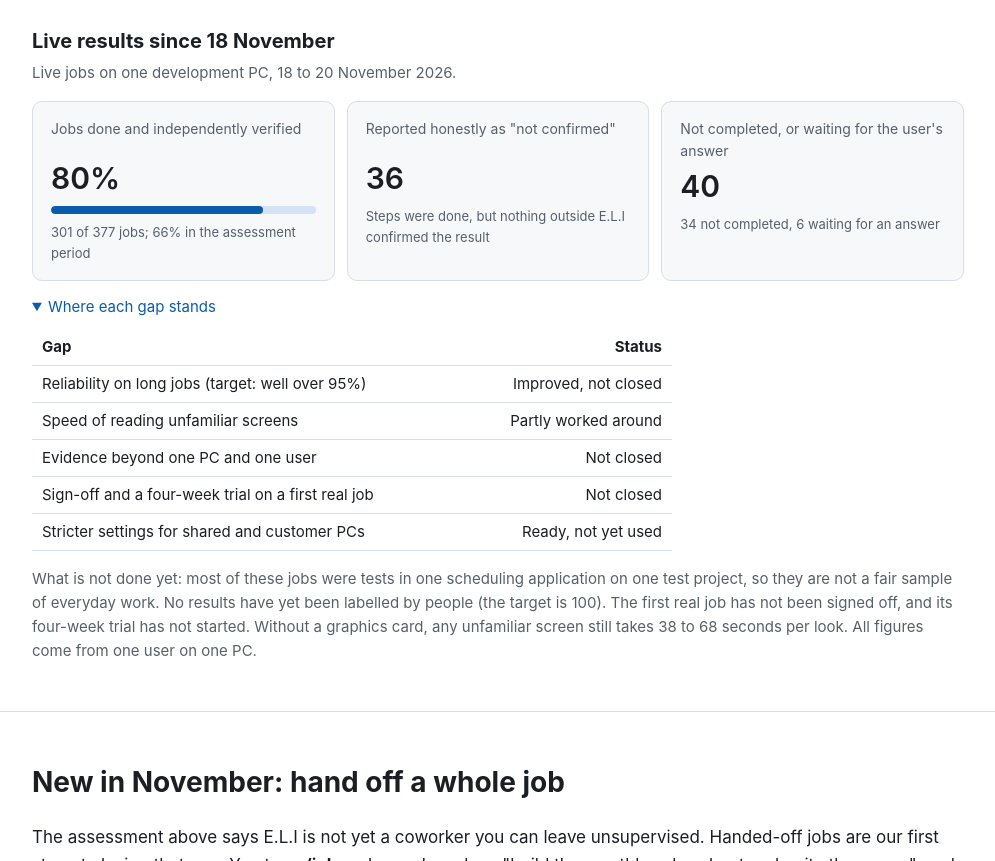
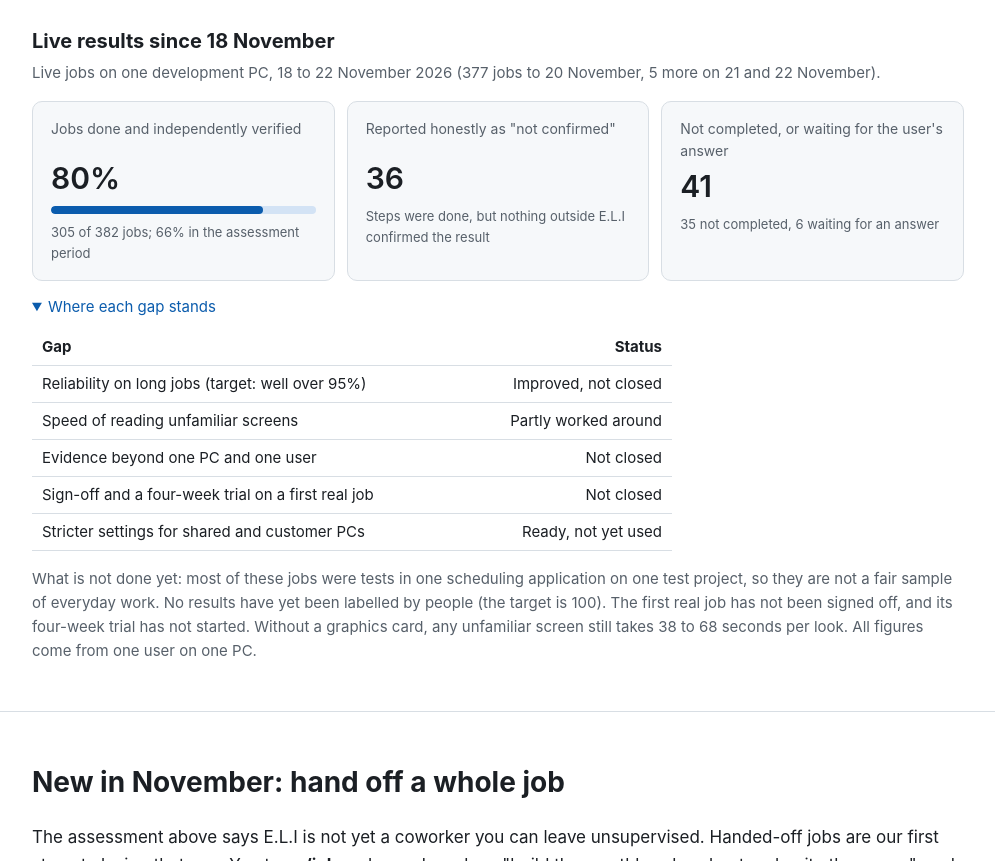
Before and after one commit to eli-labz/eli-labz.github.io, a plain HTML site: page index.html in a window 1280 px wide. Shown: the part 4788-5649 px from the top of the page, without its empty margins (142-1137 px from the left). Drawn offline with Linux system fonts and the light colour scheme.

Commit message:
Live results recounted to 22 November (305 of 382 verified)
Co-Authored-By: Claude Opus 5.5 <noreply@anthropic.com>

```diff
--- a/index.html
+++ b/index.html
@@ -369,14 +369,14 @@
       </div>
 
       <h3 class="bench-title">Live results since 18 November</h3>
-      <p class="bench-sub">Live jobs on one development PC, 18 to 20 November 2026.</p>
+      <p class="bench-sub">Live jobs on one development PC, 18 to 22 November 2026 (377 jobs to 20 November, 5 more on 21 and 22 November).</p>
       <div class="kpis">
         <div class="kpi">
           <div class="kpi-label">Jobs done and independently verified</div>
           <div class="kpi-value">80%</div>
           <div class="meter" role="meter" aria-valuemin="0" aria-valuemax="100" aria-valuenow="80"
                aria-label="Jobs done and independently verified: 80%"><span style="width:80%"></span></div>
-          <div class="kpi-n">301 of 377 jobs; 66% in the assessment period</div>
+          <div class="kpi-n">305 of 382 jobs; 66% in the assessment period</div>
         </div>
         <div class="kpi">
           <div class="kpi-label">Reported honestly as "not confirmed"</div>
@@ -385,8 +385,8 @@
         </div>
         <div class="kpi">
           <div class="kpi-label">Not completed, or waiting for the user's answer</div>
-          <div class="kpi-value">40</div>
-          <div class="kpi-n">34 not completed, 6 waiting for an answer</div>
+          <div class="kpi-value">41</div>
+          <div class="kpi-n">35 not completed, 6 waiting for an answer</div>
         </div>
       </div>
 
```
